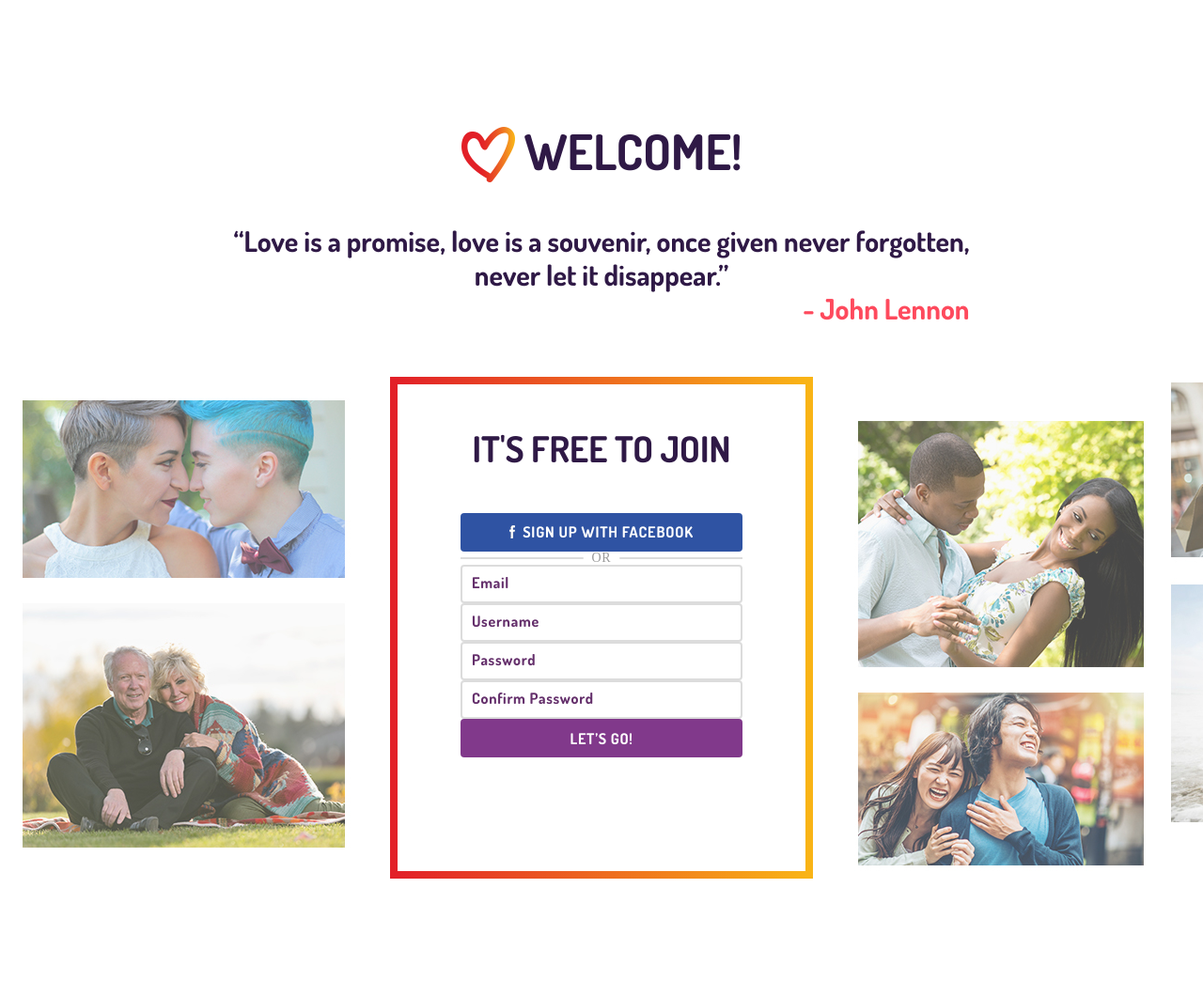
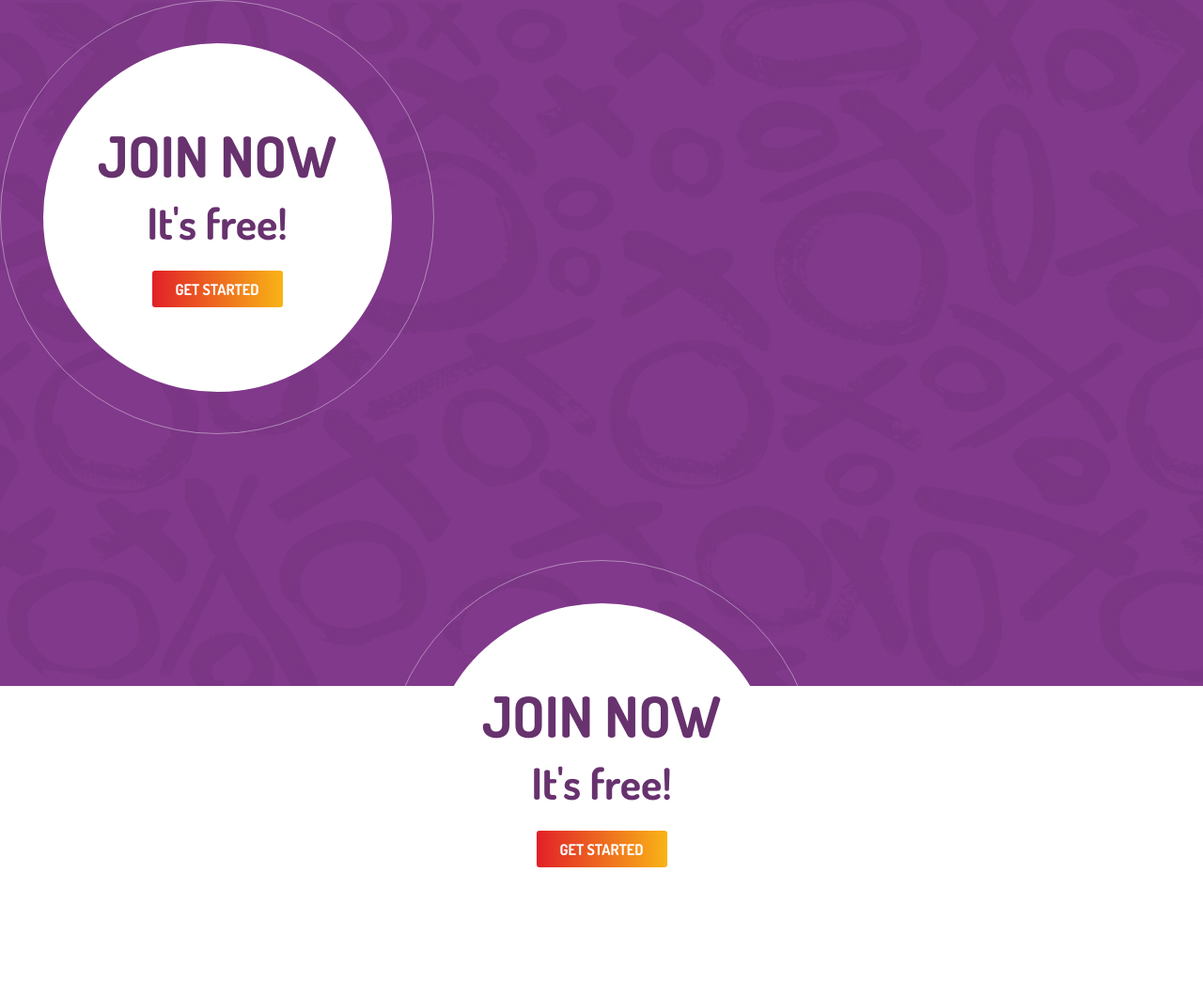
Before and after one commit to michaelivonin/Test-for-Purrweb-, a website: page src/index.pug in a window 1280 px wide. Shown: the whole page at 94% size. Drawn offline with nearby package versions, Linux system fonts and the light colour scheme; files that its build step writes are made by us from their sources.

Commit message:
Start in work

```diff
--- a/src/index.pug
+++ b/src/index.pug
@@ -10,6 +10,6 @@ html
   body
     //include pug/svg.pug
     //include pug/includes/greeting
-    include pug/includes/registration
-    //include pug/includes/start
+    //include pug/includes/registration
+    include pug/includes/start
     //include pug/includes/footer
--- a/src/pug/includes/start.pug
+++ b/src/pug/includes/start.pug
@@ -0,0 +1,18 @@
+section.start
+  .start__main-item-wrapper
+    .start__main-item
+      h4.start__main-item-heading Join now
+      p.start__main-item-description It's free!
+      button.start__main-item-button Get started
+    // /.start__main-item
+  // /.start__main-item-wrapper
+  .container.start__container
+    .start__main-item-wrapper
+      .start__main-item
+        h4.start__main-item-heading Join now
+        p.start__main-item-description It's free!
+        button.start__main-item-button Get started
+      // /.start__main-item
+    // /.start__main-item-wrapper
+  // /.container.start__container
+// /.start
--- /dev/null
+++ b/src/sass/layouts/_start.sass
@@ -0,0 +1,53 @@
+.start
+  background: url(../../images/start-bg.jpg) no-repeat
+  height: 730px
+  position: relative
+
+  &__container
+    height: 100%
+    display: flex
+    justify-content: center
+    align-items: center
+
+  &__main-item-wrapper
+    display: flex
+    justify-content: center
+    align-items: center
+    width: 462px
+    height: 462px
+    border: 1px solid rgba(255, 255, 255, 0.4)
+    border-radius: 50%
+
+  &__main-item
+    width: 371px
+    height: 371px
+    border-radius: 50%
+    background-color: #ffffff
+    display: flex
+    flex-direction: column
+    justify-content: center
+    align-items: center
+
+  &__main-item-heading
+    @include text-default
+    color: #67326e
+    font-size: 60px
+    text-transform: uppercase
+
+  &__main-item-description
+    @include text-default
+    color: #67326e
+    font-size: 46px
+    margin: 19px 0 28px 0
+
+  &__main-item-button
+    @include button-default
+    width: 139px
+    height: 39px
+    border-radius: 3px
+    background-color: #e22028
+    background-image: linear-gradient(to right, #e22028 0%, #f9b416 100%)
+    @include text-default
+    color: #ffffff
+    font-size: 16px
+    text-transform: uppercase
--- a/src/sass/main.sass
+++ b/src/sass/main.sass
@@ -20,4 +20,5 @@
 
 // Layouts
 //@import 'layouts/_greeting'
-@import 'layouts/_registration'
+//@import 'layouts/_registration'
+@import 'layouts/_start'
```
Also changed, not shown: build/css/main.css, build/images/start-bg.jpg (added), build/index.html, src/images/start-bg.jpg (added).
